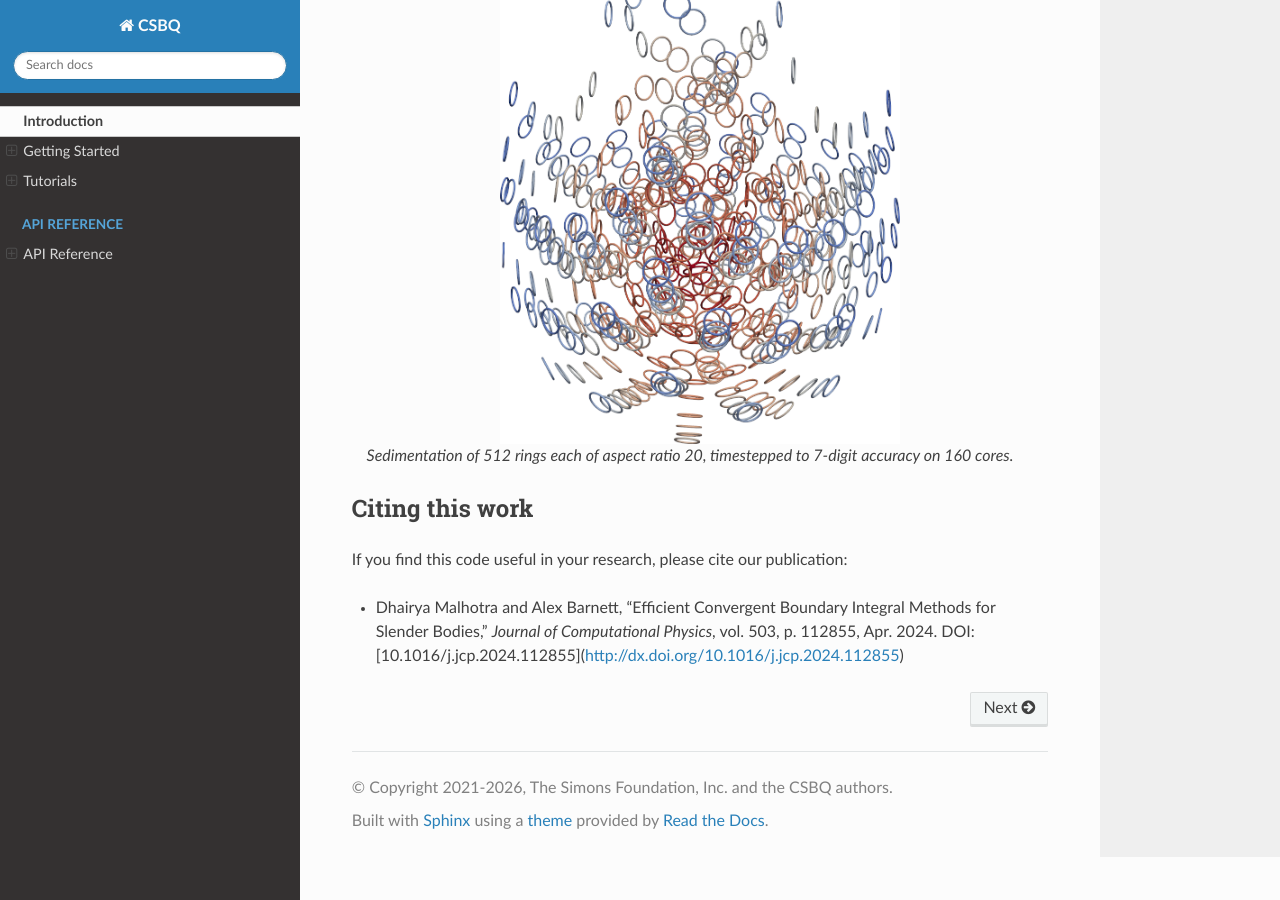
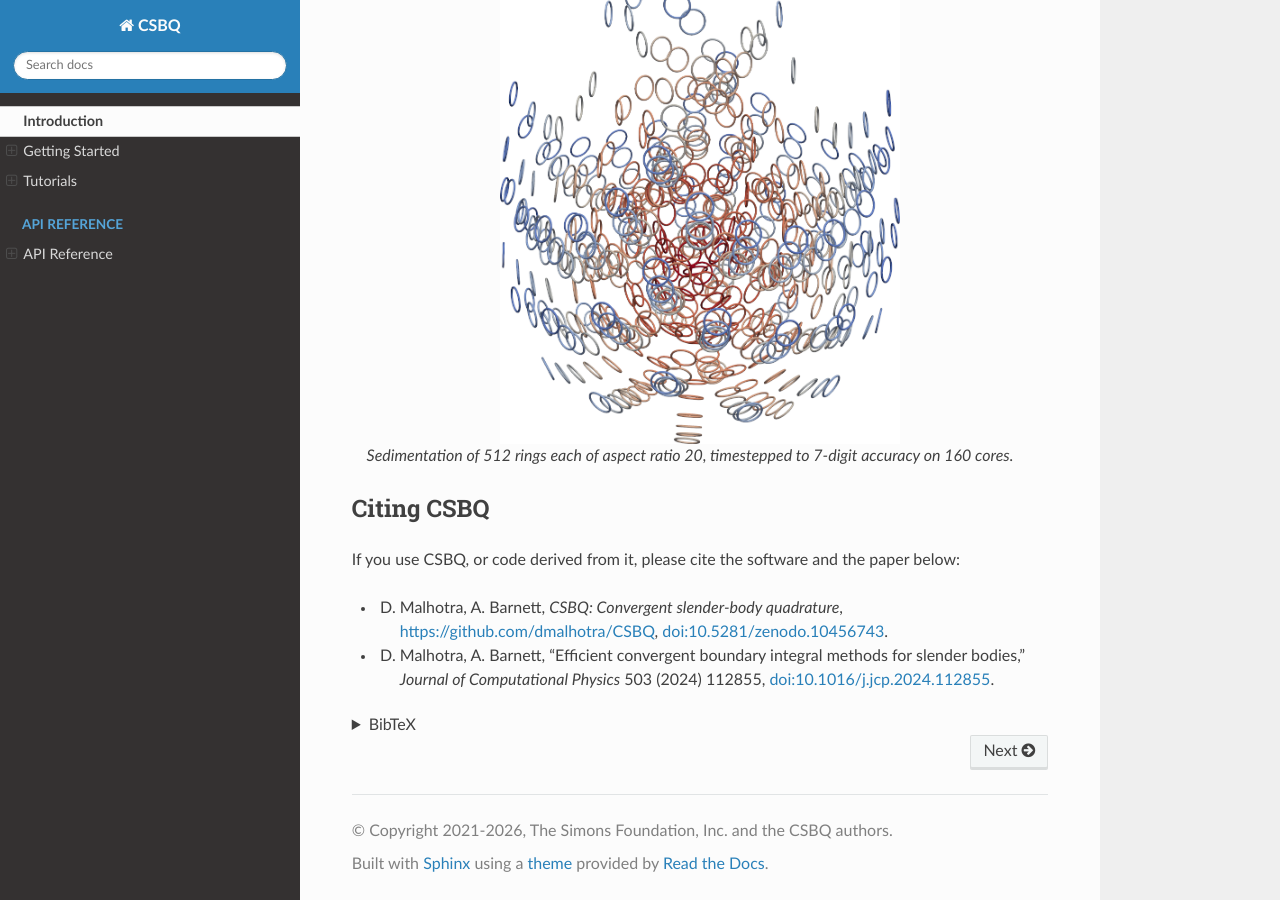
Before and after one commit to dmalhotra/CSBQ, a Sphinx documentation site: the page built from doc/index.rst, in a window 1280 px wide and 900 px high, scrolled down 1558 px. Built offline with Sphinx 7.4.7 and the Read the Docs theme 3.1.0, drawn with Linux system fonts in a browser that asks for light colours.

Commit message:
Docs, CITATION.cff: citation section with BibTeX; Abtin Rahimian in the SCTL authors
Co-Authored-By: Claude Opus 5.5 <noreply@anthropic.com>

```diff
--- a/doc/index.rst
+++ b/doc/index.rst
@@ -59,12 +59,43 @@ It is research software; use at your own risk. The following figures show some o
    Sedimentation of 512 rings each of aspect ratio 20, timestepped to 7-digit accuracy on 160 cores.
 
 
-Citing this work
------------------
+Citing CSBQ
+-----------
 
-If you find this code useful in your research, please cite our publication:
+If you use CSBQ, or code derived from it, please cite the software and the paper below:
 
-- Dhairya Malhotra and Alex Barnett, "Efficient Convergent Boundary Integral Methods for Slender Bodies," *Journal of Computational Physics*, vol. 503, p. 112855, Apr. 2024. DOI: [10.1016/j.jcp.2024.112855](http://dx.doi.org/10.1016/j.jcp.2024.112855)
+- D. Malhotra, A. Barnett, *CSBQ: Convergent slender-body quadrature*, https://github.com/dmalhotra/CSBQ, `doi:10.5281/zenodo.10456743 <https://doi.org/10.5281/zenodo.10456743>`__.
+- D. Malhotra, A. Barnett, "Efficient convergent boundary integral methods for slender bodies," *Journal of Computational Physics* 503 (2024) 112855, `doi:10.1016/j.jcp.2024.112855 <https://doi.org/10.1016/j.jcp.2024.112855>`__.
+
+.. raw:: html
+
+   <details>
+   <summary>BibTeX</summary>
+
+.. code-block:: bibtex
+
+   @software{csbq,
+     author    = {Malhotra, Dhairya and Barnett, Alex},
+     title     = {{CSBQ}: Convergent slender-body quadrature},
+     url       = {https://github.com/dmalhotra/CSBQ},
+     doi       = {10.5281/zenodo.10456743},
+     version   = {2.0.0},
+     year      = {2026}
+   }
+
+   @article{malhotra2024slender,
+     author  = {Malhotra, Dhairya and Barnett, Alex},
+     title   = {Efficient convergent boundary integral methods for slender bodies},
+     journal = {Journal of Computational Physics},
+     volume  = {503},
+     pages   = {112855},
+     year    = {2024},
+     doi     = {10.1016/j.jcp.2024.112855}
+   }
+
+.. raw:: html
+
+   </details>
 
 
 
```
Also changed, not shown: 1 other file.
